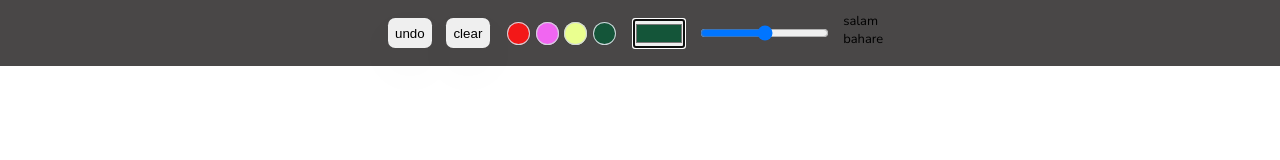
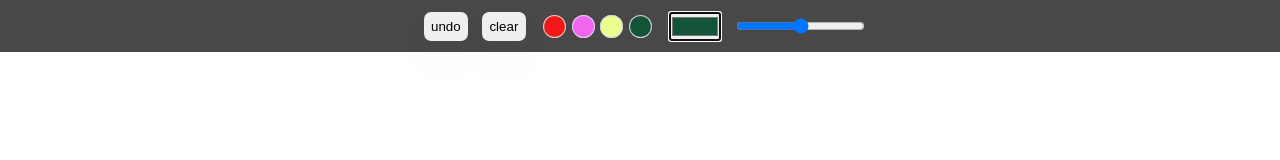
Before and after one commit to bn-2002/Paint, a website built with Parcel: page index.html in a window 1280 px wide. Built offline with nearby package versions, Linux system fonts and the light colour scheme.

Commit message:
delete comment

```diff
--- a/index.html
+++ b/index.html
@@ -24,7 +24,6 @@
         <input type="color" class="color-picker" />
         <input type="range" min="1" max="100" class="pen-range" />
 
-        <div id="id">salam bahare</div>
       </div>
       <canvas id="canvas"></canvas>
     </div>
```
